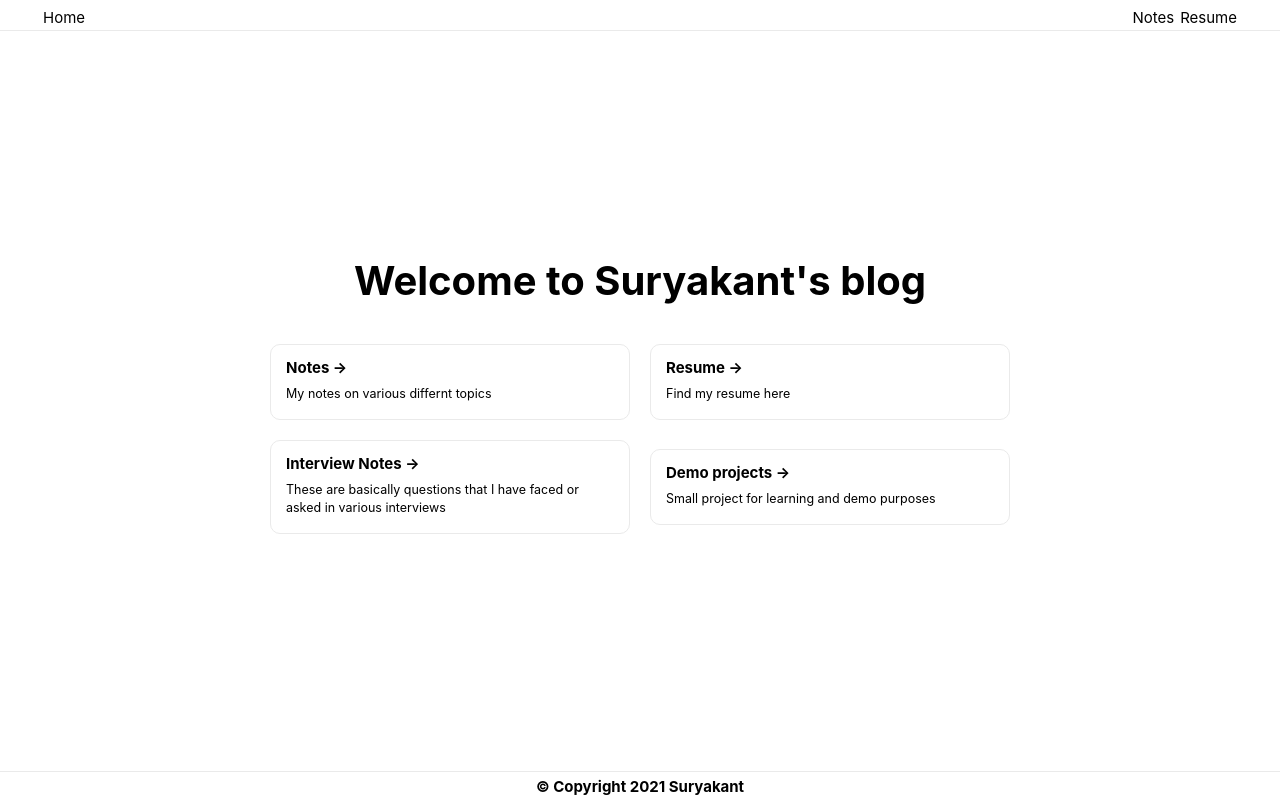
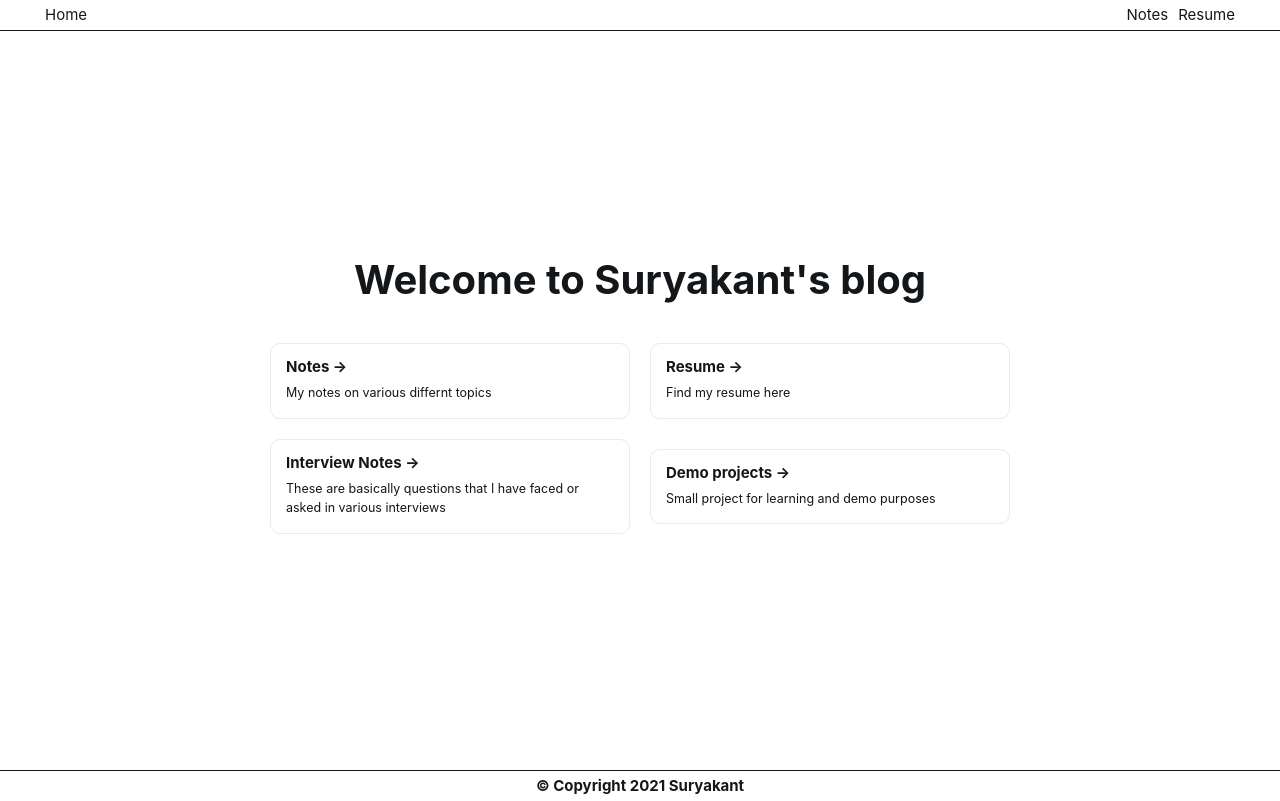
Before and after one commit to skant09/blog, a Next.js app: page / in a window 1280 px wide. Built offline with nearby package versions, Linux system fonts and the light colour scheme.

Commit message:
Implements basic dark mode

```diff
--- a/components/footer.tsx
+++ b/components/footer.tsx
@@ -5,7 +5,7 @@ const Footer = (): JSX.Element => {
       <style jsx>{`
         footer {
           width: 100%;
-          border-top: 1px solid #eaeaea;
+          border-top: 1px solid var(--border-color);
           display: flex;
           justify-content: center;
           align-items: center;
--- a/components/navbar.tsx
+++ b/components/navbar.tsx
@@ -19,7 +19,7 @@ const Navbar = (): JSX.Element => {
       <style jsx>{`
         header {
           width: 100%;
-          border-bottom: 1px solid #eaeaea;
+          border-bottom: 1px solid var(--border-color);
         }
         .nav {
           display: flex;
@@ -36,8 +36,12 @@ const Navbar = (): JSX.Element => {
           list-style: none;
           display: inline-block;
           align-items: center;
-          margin: 3px;
+          margin: 0px 5px;
           line-height: var(--navbar-height);
+        }
+
+        nav a:hover {
+          color: var(--dark-grey);
         }
 
         .nav ul.right {
--- a/styles/global.css
+++ b/styles/global.css
@@ -1,6 +1,14 @@
 :root {
-  --blue: #1e90ff;
   --white: #ffffff;
+  --black: #14171A;
+  --dark-black: #000000;
+  --blue: #1DA1F2;
+  --light-blue: #1B95E0;
+  --dark-grey: #657786;
+  --light-grey: #2F3336;
+  --extra-light-grey: #E1E8ED;
+  --extra-extra-light-grey: #F5F8FA;
+
   --global-rem: 10px;
   --global-width: 1200px;
   --navbar-height: 3rem;
@@ -12,6 +20,23 @@
   }
 }
 
+@media (prefers-color-scheme: light) {
+  :root {
+    --background-primary: var(--white);
+    --background-secondary: var(--dark-grey);
+    --color-primary: var(--black);
+    --border-color: var(--black);
+  }
+}
+@media (prefers-color-scheme: dark) {
+  :root {
+    /* all your styles for dark mode here */
+    --background-primary: var(--dark-black);
+    --background-secondary: var(--midnight-blue);
+    --color-primary: var(--white);
+    --border-color: var(--dark-grey);
+  }
+}
 html,
 body {
   font-size: var(--global-rem);
@@ -19,6 +44,10 @@ body {
   margin: 0;
   font-family: -apple-system, BlinkMacSystemFont, Segoe UI, Roboto, Oxygen,
     Ubuntu, Cantarell, Fira Sans, Droid Sans, Helvetica Neue, sans-serif;
+  color: var(--color-primary);
+}
+body > div {
+  background: var(--background-primary);
 }
 
 * {
@@ -26,7 +55,7 @@ body {
 }
 body main {
   max-width: calc(var(--global-width) * 0.8);
-  min-height: calc(100vh - var(--navbar-height) - var(--footer-height));
+  min-height: calc(100vh - 1px - var(--navbar-height) - var(--footer-height));
   font-size: 1.6rem;
 }
 
@@ -129,8 +158,8 @@ code {
 .card:hover,
 .card:focus,
 .card:active {
-  color: #0070f3;
-  border-color: #0070f3;
+  text-decoration: underline;
+  border-color: var(--light-blue);
 }
 
 .card h3 {
```
